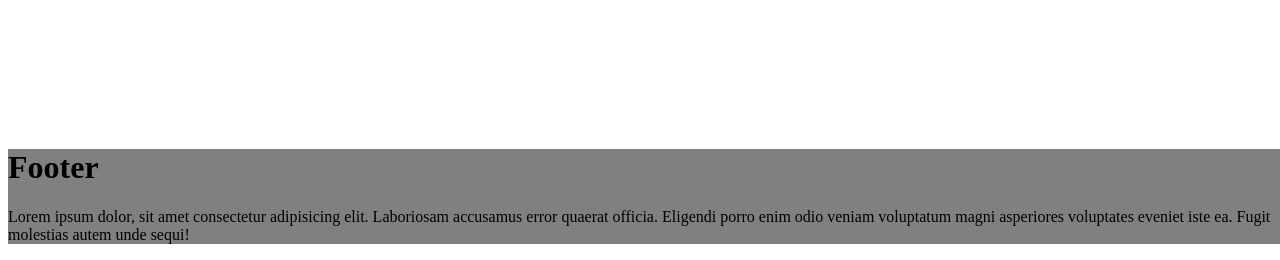
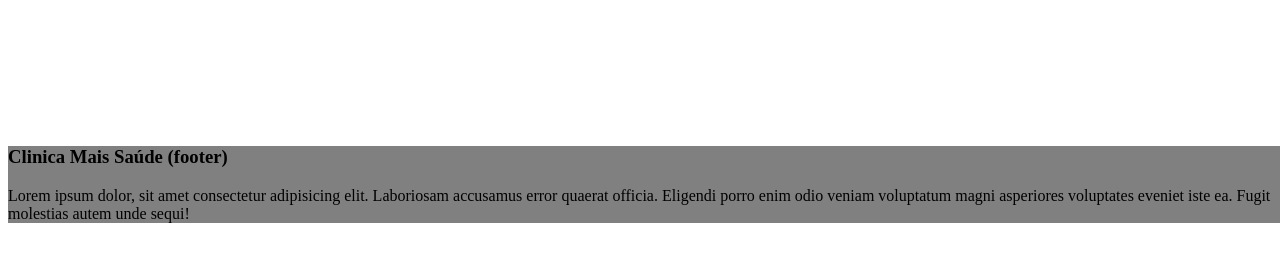
Before and after one commit to batistarezende/SavantWebProjetos, a plain HTML site: page ProjetoClinica/index.html in a window 1280 px wide. Shown: the part 979-1239 px from the top of the page. After the commit the page ends 1218 px from the top, so only its background shows below. Drawn offline with Linux system fonts and the light colour scheme.

Commit message:
Update index.html

```diff
--- a/ProjetoClinica/index.html
+++ b/ProjetoClinica/index.html
@@ -57,7 +57,7 @@
         </section>
     </div>
     <footer class="footer-background">
-        <h1>Footer</h1>
+        <h3>Clinica Mais Saúde (footer)</h3>
         <p>Lorem ipsum dolor, sit amet consectetur adipisicing elit. Laboriosam accusamus error quaerat officia. Eligendi porro enim odio veniam voluptatum magni asperiores voluptates eveniet iste ea. Fugit molestias autem unde sequi!</p>
         <div>
 
```
